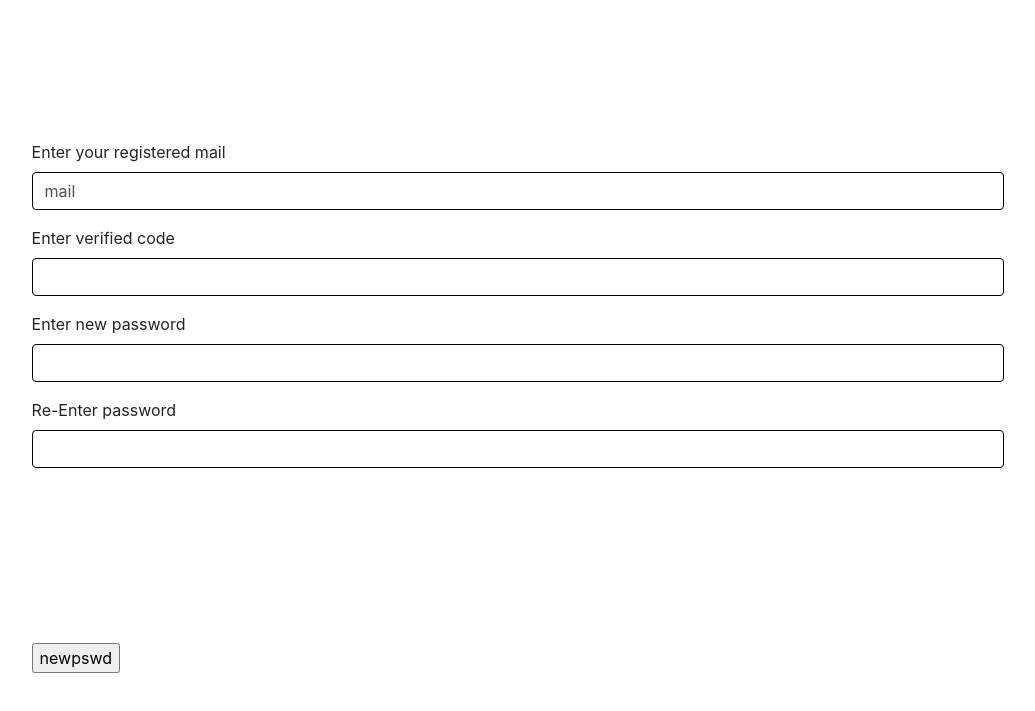
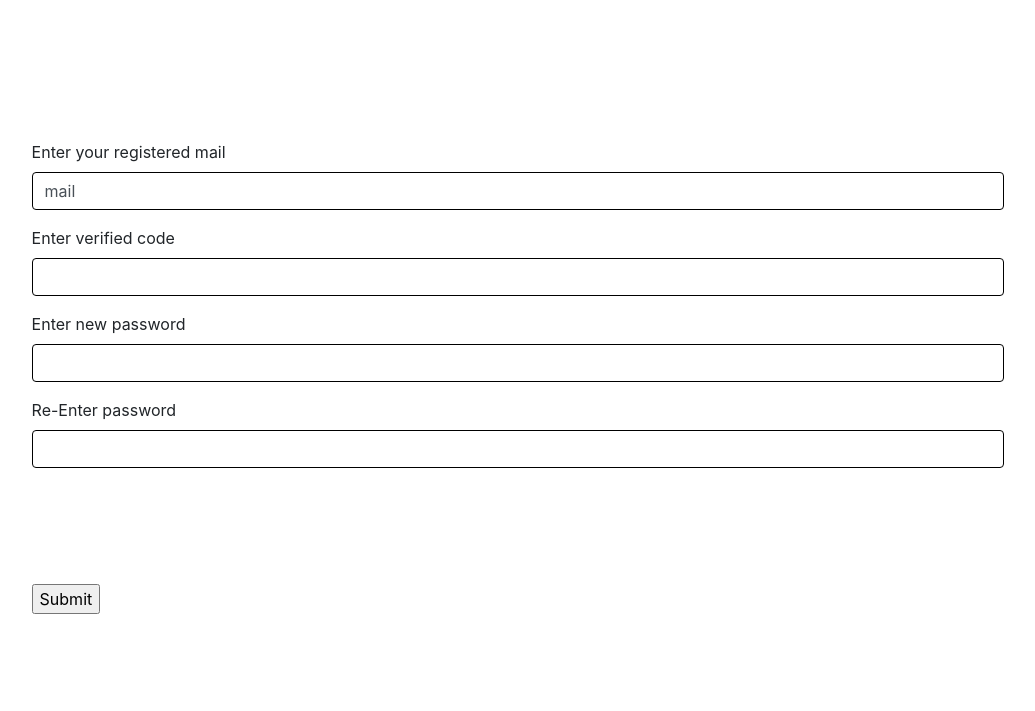
Before and after one commit to Srikanthpolamoni214/P_Srikanth---job_portal--forms---task8, a plain HTML site: page forgot-password--page.html in a window 1280 px wide. Shown: the part 119-830 px from the top of the page, without its empty margins (122-1157 px from the left). Drawn offline with nearby package versions, Linux system fonts and the light colour scheme.

Commit message:
Update forgot-password--page.html

```diff
--- a/forgot-password--page.html
+++ b/forgot-password--page.html
@@ -25,7 +25,7 @@
         <input class="form-control" style="border-color: black;" type="password" id="re-enterpswd" name="re-enterpswd" />
 
 
-        <input style="margin-top: 18%;" value ="newpswd" name ="new-pswd-submission" type="submit" />
+        <input style="margin-top: 12%;"  name ="new-pswd-submission" type="submit" />
 
 
     </form>
```
